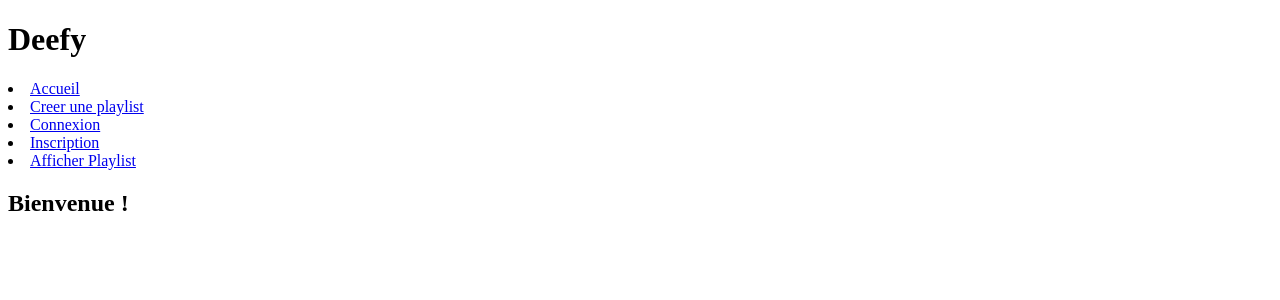
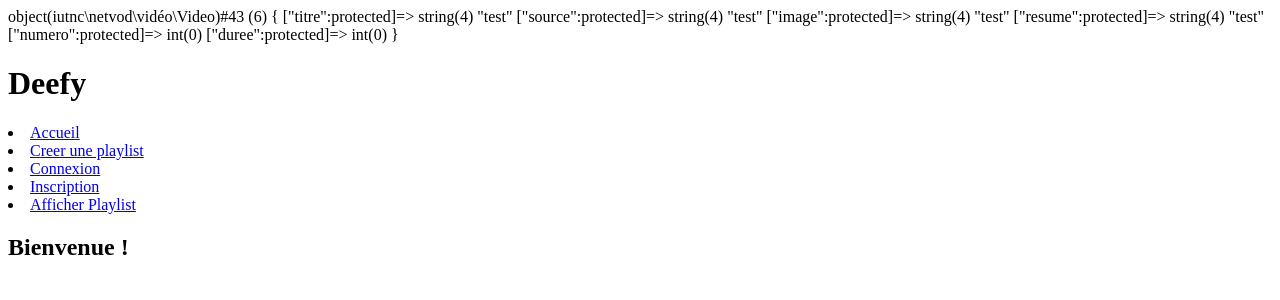
Before and after one commit to lucasbcap/SAE_S1.05_Beal_Alexandre_Raoult_Steelandt, a PHP site: page / in a window 1280 px wide. Shown: the top 300 px of the page. Run offline with PHP 8.4, Linux system fonts and the light colour scheme.

Commit message:
Class vidéo

```diff
--- a/index.php
+++ b/index.php
@@ -9,5 +9,8 @@
 
 ConnectionFactory::setConfig("config.ini");
 
+$v = new \iutnc\netvod\vidéo\Video("test","test","test","test",0,0);
+var_dump($v);
+
 $html = new Dispatcher();
 $html->run();
--- /dev/null
+++ b/src/classes/vidéo/Video.php
@@ -0,0 +1,37 @@
+<?php
+
+namespace iutnc\netvod\vidéo;
+
+class Video
+{
+    protected string $titre,$source,$image,$resume;
+    protected int $numero,$duree;
+
+    /**
+     * @param string $titre
+     * @param string $source
+     * @param string $image
+     * @param string $resume
+     * @param int $numero
+     * @param int $duree
+     */
+    public function __construct(string $titre, string $source, string $image, string $resume, int $numero, int $duree)
+    {
+        $this->titre = $titre;
+        $this->source = $source;
+        $this->image = $image;
+        $this->resume = $resume;
+        $this->numero = $numero;
+        $this->duree = $duree;
+    }
+
+
+    public function __get(string $at):mixed {
+        if (property_exists($this, $at)) {
+            return $this->$at;
+        }else {
+            throw new \Exception("$at: invalid property");
+        }
+    }
+
+}
```
